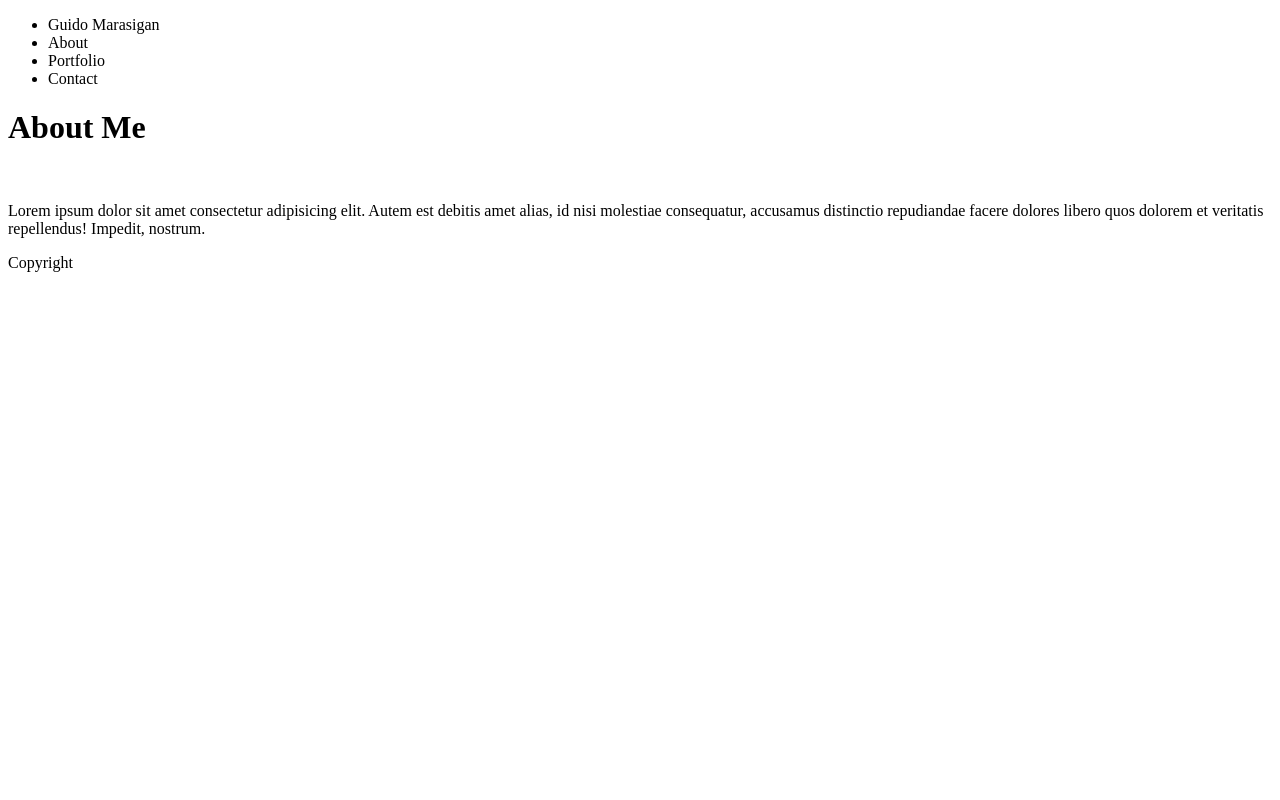
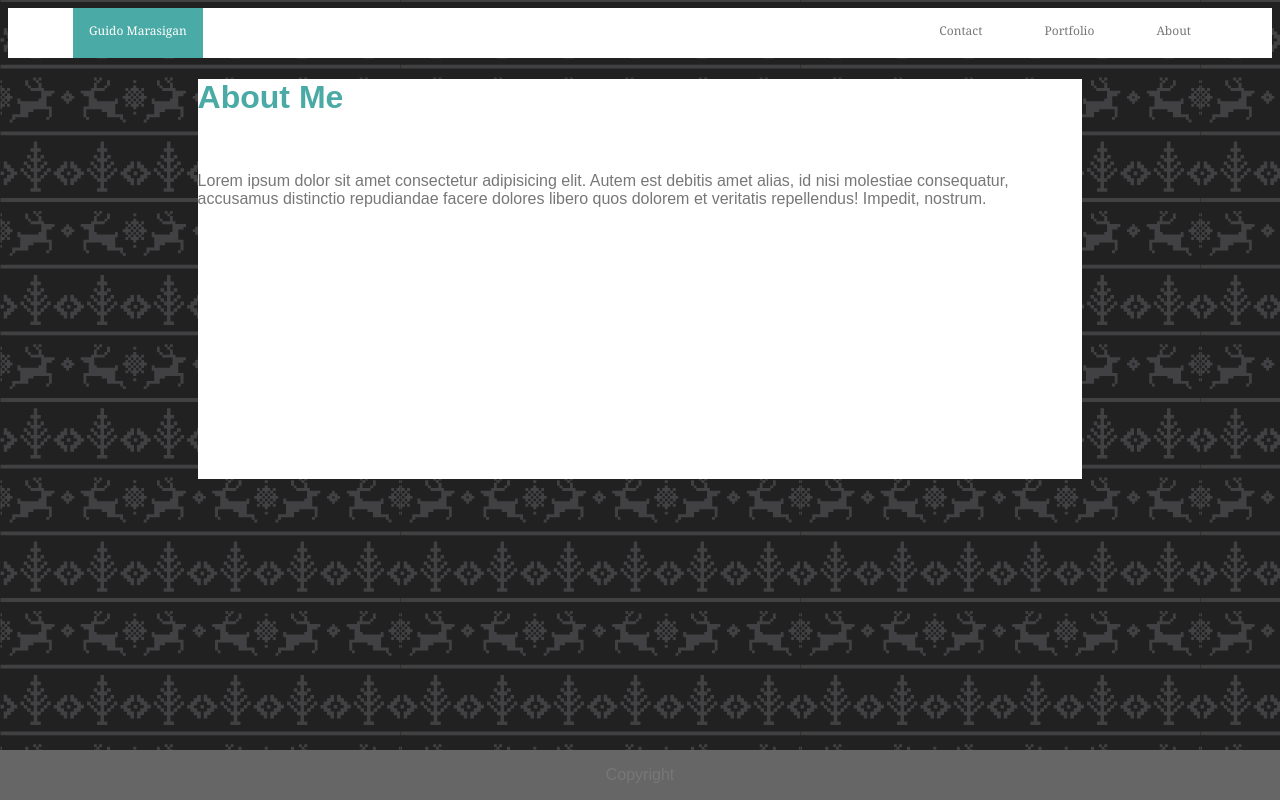
Before and after one commit to Guidarius/Basic-Portfolio, a plain HTML site: page index.html in a window 1280 px wide. Drawn offline with Linux system fonts and the light colour scheme.

Commit message:
because they told me to

```diff
--- a/assets/reset.css
+++ b/assets/reset.css
@@ -0,0 +1,48 @@
+/* http://meyerweb.com/eric/tools/css/reset/
+   v2.0 | 20110126
+   License: none (public domain)
+*/
+
+html, body, div, span, applet, object, iframe,
+h1, h2, h3, h4, h5, h6, p, blockquote, pre,
+a, abbr, acronym, address, big, cite, code,
+del, dfn, em, img, ins, kbd, q, s, samp,
+small, strike, strong, sub, sup, tt, var,
+b, u, i, center,
+dl, dt, dd, ol, ul, li,
+fieldset, form, label, legend,
+table, caption, tbody, tfoot, thead, tr, th, td,
+article, aside, canvas, details, embed,
+figure, figcaption, footer, header, hgroup,
+menu, nav, output, ruby, section, summary,
+time, mark, audio, video {
+	margin: 0;
+	padding: 0;
+	border: 0;
+	font-size: 100%;
+	font: inherit;
+	vertical-align: baseline;
+}
+/* HTML5 display-role reset for older browsers */
+article, aside, details, figcaption, figure,
+footer, header, hgroup, menu, nav, section {
+	display: block;
+}
+body {
+	line-height: 1;
+}
+ol, ul {
+	list-style: none;
+}
+blockquote, q {
+	quotes: none;
+}
+blockquote:before, blockquote:after,
+q:before, q:after {
+	content: '';
+	content: none;
+}
+table {
+	border-collapse: collapse;
+	border-spacing: 0;
+}
--- a/assets/style.css
+++ b/assets/style.css
@@ -0,0 +1,79 @@
+body
+{
+    color: #777777;
+    font-family: 'Arial', 'Helvetica Neue', Helvetica, sans-serif;
+
+    background-image: url('./images/christmas-dark.png')
+}
+
+.header
+{
+    width: 100%;
+    background-color: #ffffff;
+    border-color: #cccccc;
+    font-family: 'Georgia', Times, 'Times New Roman', serif;
+    height: 50px;
+
+
+
+}
+
+ul
+{
+    list-style-type: none;
+    padding: 0;
+    margin: 0;
+    margin-right: 50px;
+    margin-left: 50px;
+}
+
+li
+{
+    float: right;
+    text-align: center;
+    margin-right: 15px;
+    margin-left: 15px;
+    padding: 14px 16px;
+    font-size: 12px;
+
+}
+
+p
+{
+
+}
+
+
+footer
+{
+    background-color: #666666;
+    text-align: center;
+
+    position: fixed;
+    right: 0;
+    left: 0;
+    bottom: 0;
+}
+
+h1
+{
+    color: #4aaaa5;
+}
+
+.content
+{
+    margin-left: 15%;
+    margin-right: 15%;
+    background-color: #ffffff;
+    border-color: #dddddd;
+    height: 400px;
+}
+
+#name
+{
+    background-color: #4aaaa5;
+    color:  #ffffff;
+
+    float: left;
+    height: 22px;
+}
--- a/index.html
+++ b/index.html
@@ -2,9 +2,7 @@
     <html lang="en">
     <head>
     <meta charset="UTF-8">
-
-        <title>About Me</title>
-
+    <link rel="stylesheet" href="./assets/style.css">
     </head>
 
     <body>
```
Also changed, not shown: assets/images/christmas-dark.png (added), assets/images/palm-leaf.png (added).
